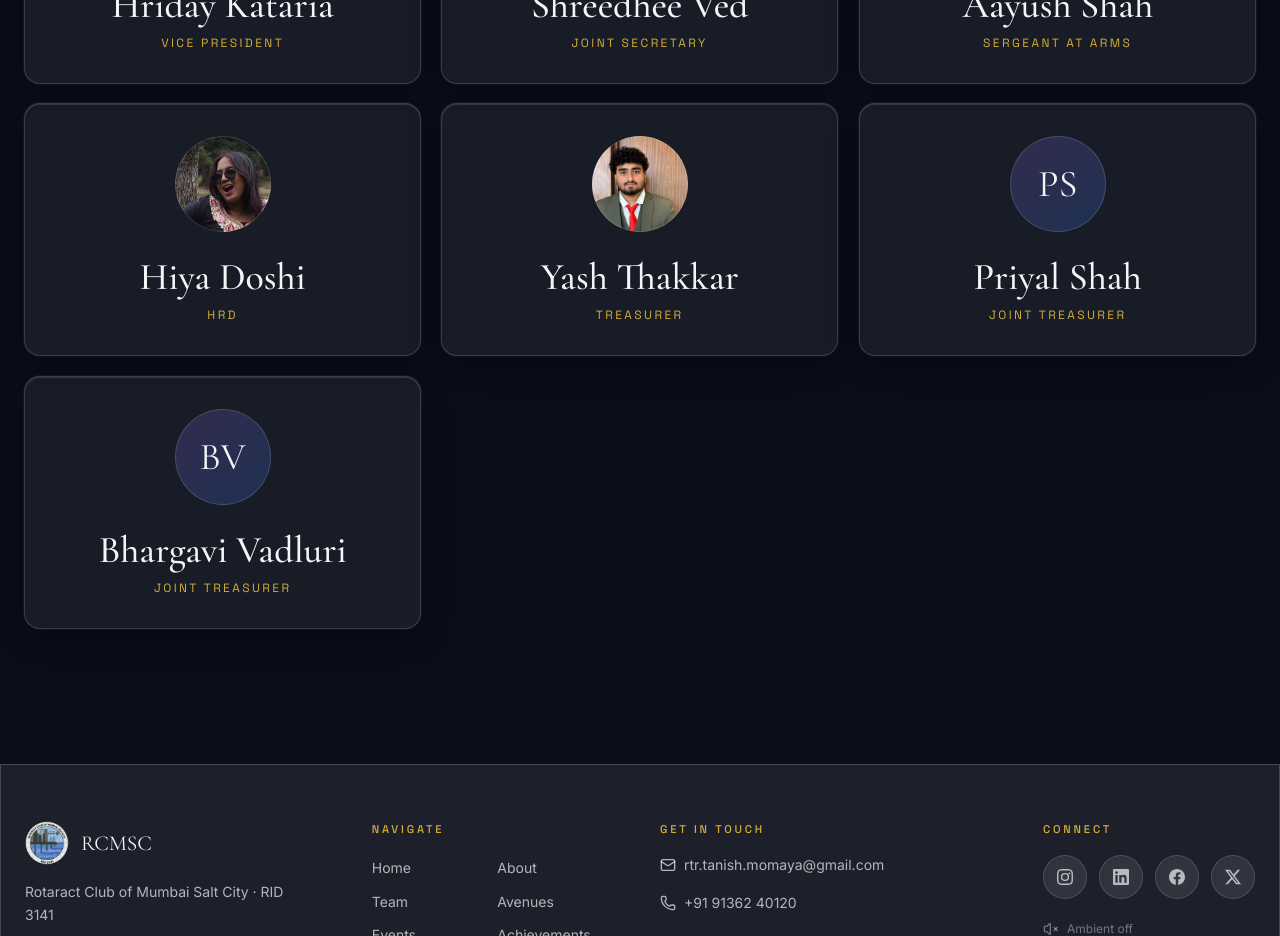
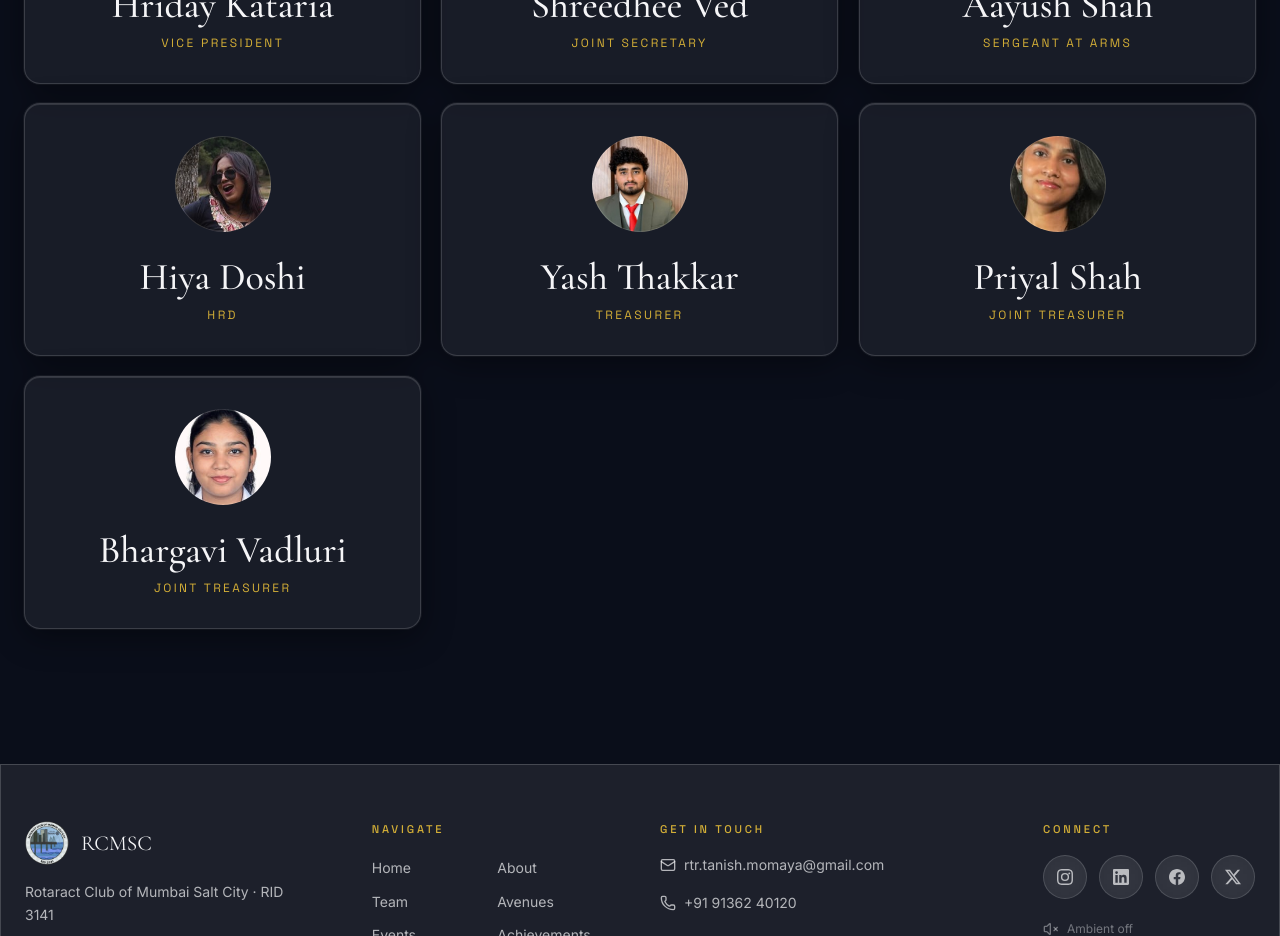
Before and after one commit to Spider2011/RC-Mumbai-Salt-City, a Next.js app: page /team in a window 1280 px wide. Shown: the part 1000-1936 px from the top of the page. Built offline with nearby package versions, Linux system fonts and the light colour scheme; a web font is replaced by a local one.

Commit message:
feat(team): add Priyal Shah & Bhargavi Vadluri photos with face framing

```diff
--- a/app/team/page.tsx
+++ b/app/team/page.tsx
@@ -27,8 +27,8 @@ const BOARD: BoardMember[] = [
   { name: 'Aayush Shah', role: 'Sergeant At Arms', image: '/images/team/aayush.jpg', focal: '52% 42%', zoom: '165%' },
   { name: 'Hiya Doshi', role: 'HRD', image: '/images/team/hiya.jpg', focal: '58% 30%', zoom: '230%' },
   { name: 'Yash Thakkar', role: 'Treasurer', image: '/images/team/yash.jpg', focal: '44% 30%', zoom: '200%' },
-  { name: 'Priyal Shah', role: 'Joint Treasurer' },
-  { name: 'Bhargavi Vadluri', role: 'Joint Treasurer' },
+  { name: 'Priyal Shah', role: 'Joint Treasurer', image: '/images/team/priyal.jpg', focal: '40% 16%', zoom: '250%' },
+  { name: 'Bhargavi Vadluri', role: 'Joint Treasurer', image: '/images/team/bhargavi.jpg', focal: '51% 24%', zoom: '235%' },
 ];
 
 function initials(name: string): string {
```
Also changed, not shown: public/images/team/bhargavi.jpg (added), public/images/team/priyal.jpg (added).
